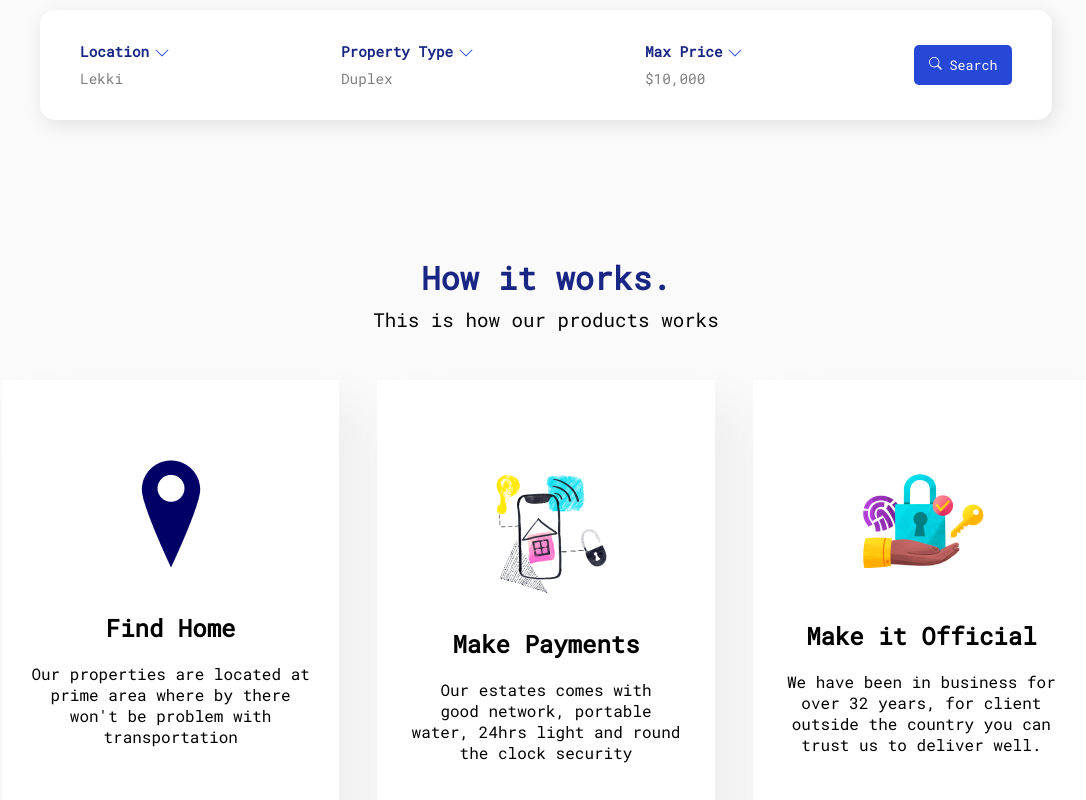
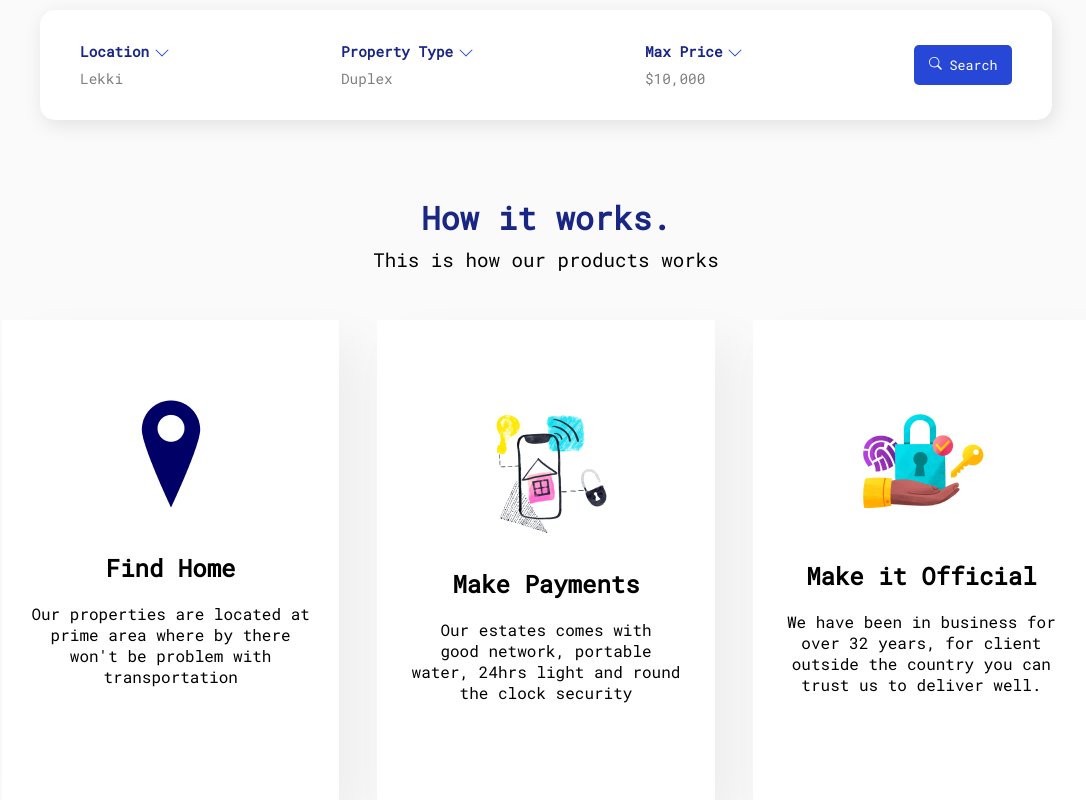
Before and after one commit to Iretoms/a-real-estate-landing-page, a React (Create React App) app: page / in a window 1280 px wide. Shown: the part 650-1450 px from the top of the page, without its empty margins (94-1180 px from the left). Built offline with nearby package versions, Linux system fonts and the light colour scheme.

Commit message:
animated in howToUse section

```diff
--- a/package.json
+++ b/package.json
@@ -6,11 +6,13 @@
     "@testing-library/jest-dom": "^5.16.4",
     "@testing-library/react": "^13.3.0",
     "@testing-library/user-event": "^13.5.0",
+    "gsap": "^3.10.4",
     "react": "^18.2.0",
     "react-dom": "^18.2.0",
     "react-icons": "^4.4.0",
     "react-router-dom": "^6.3.0",
     "react-scripts": "5.0.1",
+    "react-use": "^17.4.0",
     "styled-components": "^5.3.5",
     "web-vitals": "^2.1.4"
   },
--- a/src/components/sections/Description.js
+++ b/src/components/sections/Description.js
@@ -3,6 +3,7 @@ import styled from 'styled-components';
 import HeroImage from '../../images/Hero-image.03914c98eda5b94687e4.png';
 
 const Description = () => {
+
     return (
         <section>
             <DescriptionSection>
@@ -19,7 +20,6 @@ const Description = () => {
                     <button>
                         Learn more
                     </button>
-
                 </article>
                 <DesImgCon>
                     <img src={HeroImage} alt='hero'/>
--- a/src/components/sections/HowToUse.js
+++ b/src/components/sections/HowToUse.js
@@ -1,16 +1,54 @@
-import React from 'react';
+import React, {useRef} from 'react';
+import gsap from 'gsap';
+import { useIntersection } from 'react-use';
 import styled from 'styled-components';
 import location from '../../images/location.png'
 import smartHouse from '../../images/Smart-house.60a02eb41b60bde5949b.png'
 import secure from '../../images/Secure.cf988d3b61a4f398306a.png'
 
 const HowToUse = () => {
+    const howToUseRef = useRef(null)
+
+    const intersection = useIntersection(howToUseRef, {
+        root:null,
+        rootMargin:"10px",
+        threshold: 0.2
+    })
+
+    const fadeIn =(element) =>{
+        gsap.to(element,{
+            duration:1,
+            opacity:1,
+            y:-60,
+            ease:'power4.out',
+            stagger: {
+                amount: .3
+            }
+        })
+    }
+
+
+
+    const fadeOut = (element) =>{
+        gsap.to(element,{
+            duration:1,
+            opacity:0,
+            y:-20,
+            ease:'power4.out'
+        })
+    }
+
+
+    intersection && intersection.intersectionRatio < 0.2 ?
+    fadeOut(".fade-in")
+    : fadeIn(".fade-in")
+
     return (
-        <section>
-            <HowToUseSection>
-                <h1 className='use-heading'>How it works.</h1>
-                <p className='use-para'>This is how our products works</p>
-                <div>
+        <section >
+            <HowToUseSection ref={howToUseRef}>
+                <h1 className='use-heading fade-in'>How it works.</h1>
+                <p className='use-para fade-in'>This is how our products works</p>
+                <div className='fade-in'>
                     <UseArticle>
                         <img src={location} alt='location' className='location'/>
                         <h3>Find Home</h3>
```
Also changed, not shown: 1 other file (tests, documents, lock files or other folders).
